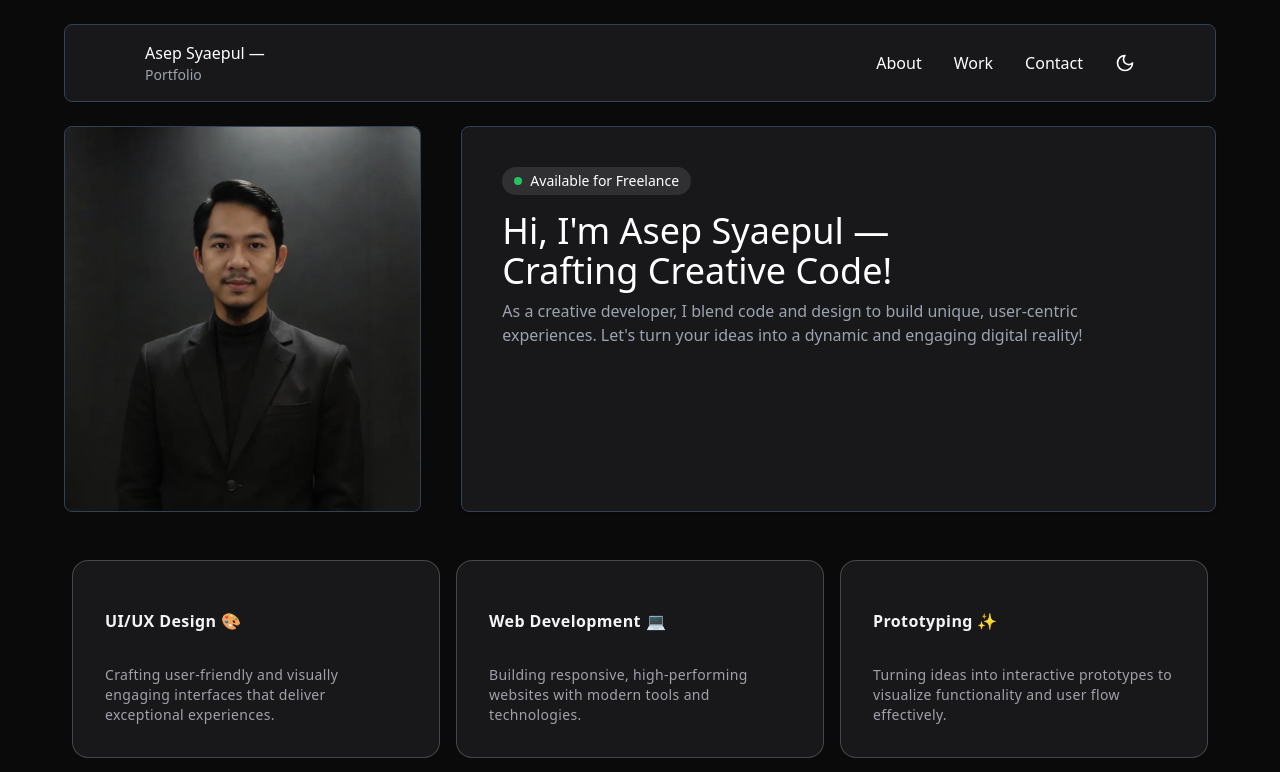
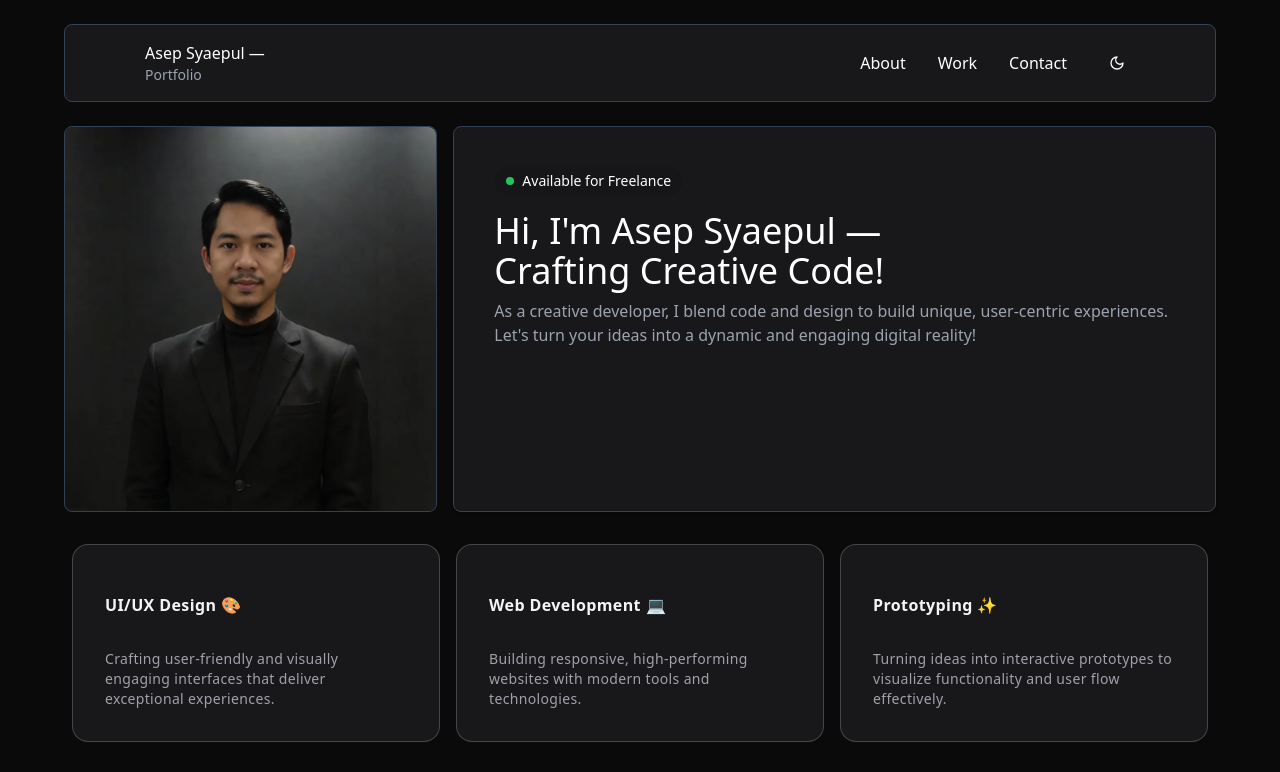
Before and after one commit to asepsyaepull/portfolio-app, a Next.js app: page / in a window 1280 px wide. Shown: the top 772 px of the page. Built offline with nearby package versions, Linux system fonts and the light colour scheme.

Commit message:
Refactor card section components for improved layout and accessibility; add theme toggle functionality in navbar

```diff
--- a/src/components/card-section/about.tsx
+++ b/src/components/card-section/about.tsx
@@ -4,8 +4,8 @@ import Image from 'next/image';
 
 const About = () => {
     return (
-        <div className="grid grid-cols-12 gap-6 mt-6 md:gap-8 lg:gap-10">
-            <div className="col-span-12 md:col-span-4 bg-zinc-900 border border-slate-700 rounded-lg">
+        <div className="grid grid-cols-12 gap-6 mt-6 md:gap-4">
+            <div className="col-span-12 md:col-span-4 dark:bg-zinc-900 bg-white border dark:border-slate-700 border-gray-300 rounded-lg">
                 <Image
                     src="/Images/profile.jpeg"
                     alt="Profile"
@@ -14,13 +14,13 @@ const About = () => {
                     className="w-full h-80 object-cover rounded-lg md:h-96 lg:h-112"
                 />
             </div>
-            <Card className="bg-zinc-900 border border-slate-700 col-span-12 md:col-span-8 rounded-lg p-6 md:p-8 lg:p-10">
-                <div className="inline-flex items-center gap-2 bg-white/10 px-3 py-1 rounded-full mb-4">
+            <Card className="dark:bg-zinc-900 bg-white border dark:border-slate-700 border-gray-300 col-span-12 md:col-span-8 rounded-lg p-6 md:p-8 lg:p-10">
+                <div className="inline-flex items-center gap-2 bg-white/10 dark:bg-black/10 px-3 py-1 rounded-full mb-4">
                     <span className="w-2 h-2 bg-green-500 rounded-full"></span>
-                    <span className="text-sm text-white">Available for Freelance</span>
+                    <span className="text-sm text-black dark:text-white">Available for Freelance</span>
                 </div>
-                <h2 className="text-2xl md:text-3xl lg:text-4xl text-white font-medium mb-2">Hi, I&apos;m Asep Syaepul —<br />Crafting Creative Code!</h2>
-                <p className="text-gray-400">
+                <h2 className="text-2xl md:text-3xl lg:text-4xl text-black dark:text-white font-medium mb-2">Hi, I&apos;m Asep Syaepul —<br />Crafting Creative Code!</h2>
+                <p className="text-gray-700 dark:text-gray-400">
                     As a creative developer, I blend code and design to build unique, user-centric experiences. Let&apos;s turn your ideas into a dynamic and engaging digital reality!
                 </p>
             </Card>
--- a/src/components/card-section/portfolio.tsx
+++ b/src/components/card-section/portfolio.tsx
@@ -57,7 +57,7 @@ const Portfolio = () => {
     ];
 
     return (
-        <div className="grid grid-cols-1 md:grid-cols-2 gap-4 my-6">
+        <div className="grid grid-cols-1 md:grid-cols-2 gap-4">
             <PortfolioHeader />
             <div className="space-y-4">
                 {portfolioItems.map((item, index) => (
--- a/src/components/card-section/services.tsx
+++ b/src/components/card-section/services.tsx
@@ -12,20 +12,20 @@ export const services = [
         icon: Palette,
         title: "UI/UX Design 🎨",
         description: "Crafting user-friendly and visually engaging interfaces that deliver exceptional experiences.",
-        link: "#",
+        link: "",
     },
     {
         icon: Code,
         title: "Web Development 💻",
         description:
             "Building responsive, high-performing websites with modern tools and technologies.",
-        link: "#",
+        link: "",
     },
     {
         icon: Rocket,
         title: "Prototyping ✨",
         description:
             "Turning ideas into interactive prototypes to visualize functionality and user flow effectively.",
-        link: "#",
+        link: "",
     }
 ];
--- a/src/components/navbar/index.tsx
+++ b/src/components/navbar/index.tsx
@@ -1,20 +1,30 @@
-import React from 'react';
-import { Moon } from 'lucide-react';
+import React, { useState } from 'react';
+import { Moon, Menu, X } from 'lucide-react';
+import ThemeToggle from './theme-toggle';
 
 const Navbar = () => {
+    const [isOpen, setIsOpen] = useState(false);
+
+    const toggleMenu = () => {
+        setIsOpen(!isOpen);
+    };
+
     return (
-        <nav className="flex flex-col md:flex-row justify-between items-center px-6 md:px-20 py-4 bg-zinc-900 border border-slate-700 rounded-lg">
+        <nav className="flex md:flex-row justify-between items-center px-4 md:px-20 py-4 bg-zinc-900 border border-slate-700 rounded-lg">
             <div className="text-white mb-4 md:mb-0">
                 <h1 className="font-medium">Asep Syaepul —</h1>
                 <p className="text-sm text-gray-400">Portfolio</p>
             </div>
-            <div className="flex flex-col md:flex-row gap-4 md:gap-8 items-center">
+            <div className="md:hidden flex items-center">
+                <button onClick={toggleMenu} className="text-white hover:text-gray-300">
+                    {isOpen ? <X size={20} /> : <Menu size={20} />}
+                </button>
+            </div>
+            <div className={`flex-col md:flex-row gap-4 md:gap-8 items-center ${isOpen ? 'flex' : 'hidden'} md:flex`}>
                 <a href="#about" className="text-white hover:text-gray-300">About</a>
                 <a href="#work" className="text-white hover:text-gray-300">Work</a>
                 <a href="#contact" className="text-white hover:text-gray-300">Contact</a>
-                <button className="text-white hover:text-gray-300">
-                    <Moon size={20} />
-                </button>
+                <ThemeToggle />
             </div>
         </nav>
     );
--- /dev/null
+++ b/src/components/navbar/theme-toggle.tsx
@@ -0,0 +1,27 @@
+'use client';
+
+import { Moon, Sun } from 'lucide-react';
+import { useTheme } from 'next-themes';
+import { Button } from '@/components/ui/button';
+
+interface ThemeToggleProps {
+    className?: string;
+}
+
+export default function ThemeToggle({ className }: ThemeToggleProps) {
+    const { theme, setTheme } = useTheme();
+
+    return (
+        <Button
+            variant="ghost"
+            size="icon"
+            onClick={() => setTheme(theme === 'dark' ? 'light' : 'dark')}
+            className={`p-2 focus:outline-none focus:ring-2 focus:ring-offset-2 focus:ring-orange-200 ${className}`}
+
+        >
+            <Sun className="h-5 w-5 rotate-0 scale-100 transition-all dark:-rotate-90 dark:scale-0" />
+            <Moon className="absolute h-5 w-5 rotate-90 scale-0 transition-all dark:rotate-0 dark:scale-100" />
+            <span className="sr-only">Toggle theme</span>
+        </Button>
+    );
+}
--- a/src/components/ui/card-hover-effect.tsx
+++ b/src/components/ui/card-hover-effect.tsx
@@ -1,6 +1,5 @@
 import { cn } from "@/lib/utils";
 import { AnimatePresence, motion } from "framer-motion";
-import Link from "next/link";
 import { useState } from "react";
 
 export const HoverEffect = ({
@@ -19,14 +18,13 @@ export const HoverEffect = ({
   return (
     <div
       className={cn(
-        "grid grid-cols-1 md:grid-cols-2  lg:grid-cols-3  py-10",
+        "grid grid-cols-1 md:grid-cols-2  lg:grid-cols-3  py-6",
         className
       )}
     >
       {items.map((item, idx) => (
-        <Link
-          href={item?.link}
-          key={item?.link}
+        <div
+          key={idx}
           className="relative group block p-2 h-full w-full"
           onMouseEnter={() => setHoveredIndex(idx)}
           onMouseLeave={() => setHoveredIndex(null)}
@@ -52,7 +50,7 @@ export const HoverEffect = ({
             <CardTitle>{item.title}</CardTitle>
             <CardDescription>{item.description}</CardDescription>
           </Card>
-        </Link>
+        </div>
       ))}
     </div>
   );
```
